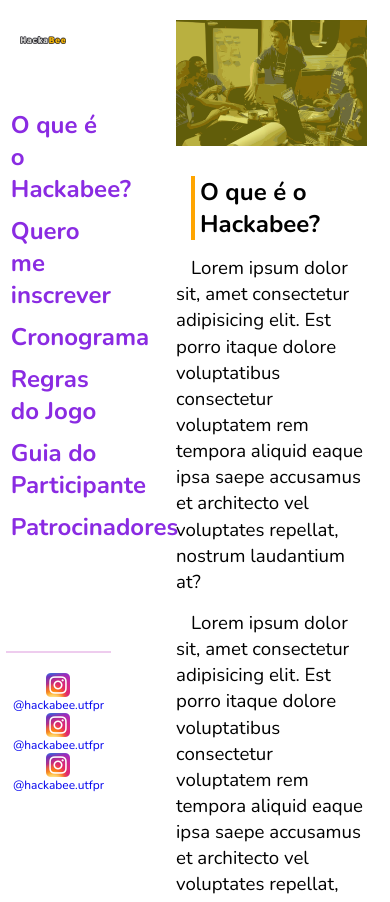
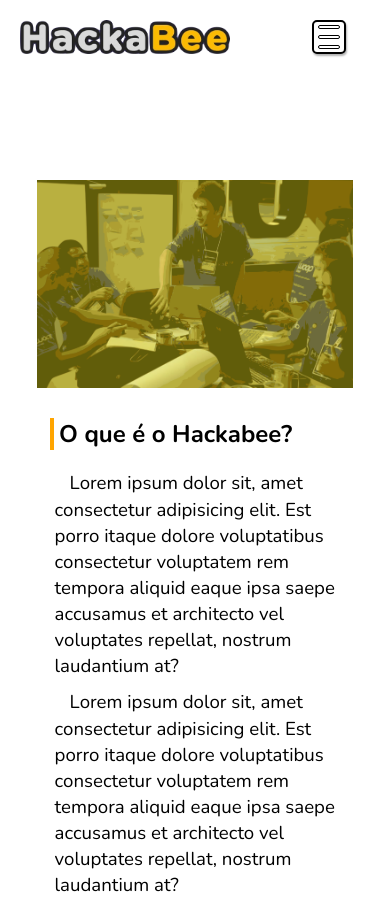
Before and after one commit to MatheusPSantos/hackabee-site, a plain HTML site: page index.html in a window 390 px wide. Shown: the top 902 px of the page. Drawn offline with nearby package versions, Linux system fonts and the light colour scheme.

Commit message:
add mobile

```diff
--- a/index.css
+++ b/index.css
@@ -44,6 +44,15 @@ body {
   transition: all ease-in-out 0.1s;
   color: orange;
   text-decoration: underline;
+}
+
+#nav {
+  position: relative;
+  display: block;
+}
+
+#burguer {
+  display: none;
 }
 
 .links footer {
--- a/index.html
+++ b/index.html
@@ -6,7 +6,7 @@
   <title>Bem vindo ao Hackabee 2.0</title>
   <link rel="stylesheet" href="index.css">
   <link href="https://fonts.googleapis.com/css2?family=Nunito:ital,wght@0,200;0,400;0,700;1,300&display=swap" rel="stylesheet">
-
+  <link rel="stylesheet" href="mobile.css">
 </head>
 <body>
   <div class="content">
@@ -14,6 +14,13 @@
       <a id="logo" href="/">
         <img  alt="hackabee logo" src="./assets/logo.png"/>
       </a>
+      <div id="burguer">
+        <span></span>
+        <span></span>
+        <span></span>
+      </div>
+      <div id="nav">
+
         <nav>
           <a href="#oquee">O que é o Hackabee?</a>
           <a href="#inscricao">Quero me inscrever</a>
@@ -34,6 +41,7 @@
           </a>
 
         </footer>
+      </div>
       </section>
     <section class="hackabee-texts">
       <img id="header-image" src="./assets/header-image.png" alt="header iamge"/>
@@ -167,4 +175,15 @@
     </section>
   </div>
 </body>
+<script>
+  var nav = document.getElementById("nav")
+  document.getElementById("burguer").addEventListener("click", event => {
+    if(nav.style.display === "none" || nav.style.display === "") {
+      nav.style.display = "block"
+    } else {
+      nav.style.display = "none"
+
+    }
+  })
+</script>
 </html>
--- /dev/null
+++ b/mobile.css
@@ -0,0 +1,95 @@
+@media only screen and (max-width: 600px) {
+  body {
+    margin: 0;
+    padding: 0;
+  }
+  .content {
+    position: relative;
+    display: flex;
+    flex-direction: column
+  }
+
+  .links {
+    position: fixed;
+    z-index: 1;
+    width: 100%;
+    background: white;
+    height: 70px;
+  }
+
+  .links footer {
+    display: flex;
+    flex-direction: column;
+    position: relative;
+    margin: auto;
+    font-size: 10pt;
+  }
+
+  .links footer  a {
+    margin: 10px;
+  }
+
+  #burguer {
+    padding: 0;
+    display: flex;
+    flex-direction: column;
+    width: 30px;
+    height: 30px;
+    border: 2px solid black;
+    border-radius: 5px;
+    box-shadow: 1px 2px 2px rgba(0, 0, 0, 0.3);
+  }
+
+  #burguer {
+    background-color: white;
+    margin-left: 80%;
+    margin-top: 20px;
+    position: fixed;
+    z-index: 1;
+  }
+
+  #nav {
+    position: fixed;
+    background: white;
+    margin: 70px 20px;
+    width: 90%;
+    height: 100%;
+    display: none;
+  }
+
+  #burguer span {
+    display: inline;
+    position: relative;
+    margin: auto;
+    border: 1px solid black;
+    width: 20px;
+    border-radius: 5px;
+    height: 2px;
+    margin: 3px 4px;
+  }
+
+  .hackabee-texts {
+    position: relative;
+    width: 90%;
+    margin: 170px auto auto auto;
+    padding: 0;
+  }
+
+  .hackabee-texts h2 {
+    position: relative;
+    width: 80%;
+    margin: 20px auto;
+  }
+
+  .hackabee-texts p {
+    position: relative;
+    width: 80%;
+    margin: 10px auto;
+  }
+
+  #header-image {
+    position: relative;
+    width: 90%;
+    margin: 10px auto;
+  }
+}
```
Also changed, not shown: 1 other file. Lines whose indentation alone changed are shown as unchanged.
